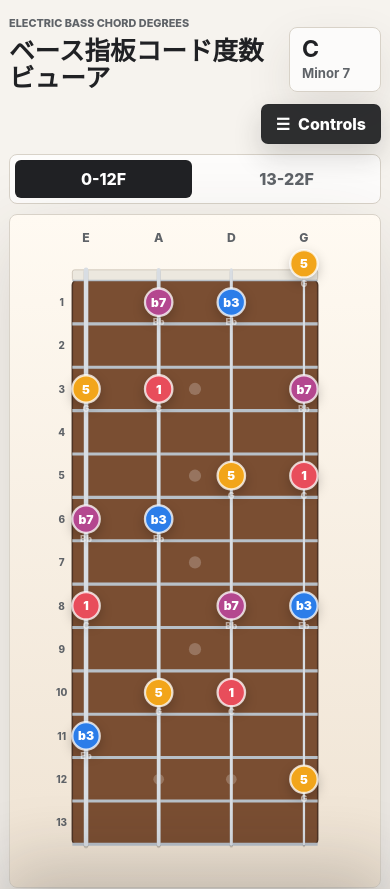
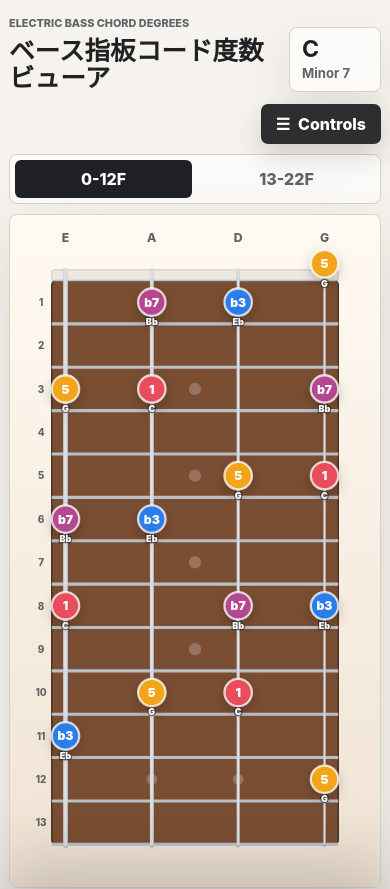
Before and after one commit to muu-ima/muu-fret-degree, a Next.js app: page / in a window 390 px wide. Shown: the top 889 px of the page. Built offline with nearby package versions, Linux system fonts and the light colour scheme.

Commit message:
Refine mobile fretboard readability

```diff
--- a/app/globals.css
+++ b/app/globals.css
@@ -294,9 +294,13 @@ select:focus-visible,
 }
 
 .noteName {
-  fill: #fff8;
+  fill: #fffdf3;
   font-size: 13px;
+  font-weight: 900;
+  paint-order: stroke;
   pointer-events: none;
+  stroke: rgba(32, 33, 36, 0.62);
+  stroke-width: 3px;
 }
 
 .degreeStrip {
--- a/app/page.tsx
+++ b/app/page.tsx
@@ -334,9 +334,9 @@ function MobileBassFretboard({
   fretRange: FretRange;
   onPlayNote: (note: FretNote) => void;
 }) {
-  const mobileLeft = 56;
+  const mobileLeft = 46;
   const mobileTop = 86;
-  const mobileWidth = 286;
+  const mobileWidth = 340;
   const mobileHeight = 740;
   const openStringLane = 44;
   const noteRadius = 18;
@@ -404,7 +404,7 @@ function MobileBassFretboard({
             <text
               className="fretNumber mobileFretNumber"
               key={`mobile-fret-label-${fretRange.id}-${fretLabel}`}
-              x={24}
+              x={14}
               y={mobileTop + (fretIndex + 0.5) * mobileFretGap + 5}
             >
               {fretLabel}
```
